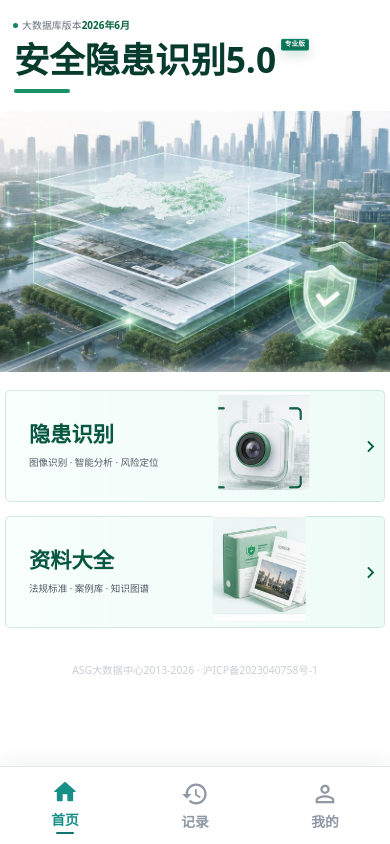
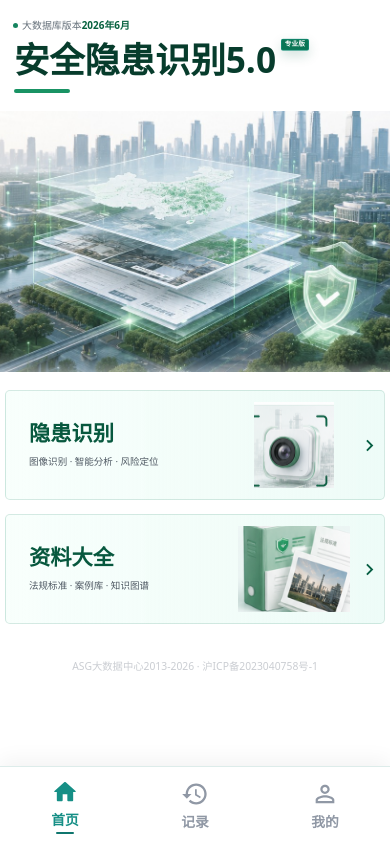
Before and after one commit to mabeibei-coser/asg100, a React (Vite) app: page / in a window 390 px wide. Built offline with nearby package versions, Linux system fonts and the light colour scheme; no server answers.

Commit message:
fix: align mobile home entry artwork

```diff
--- a/package.json
+++ b/package.json
@@ -1,7 +1,7 @@
 {
   "name": "asg100",
   "private": true,
-  "version": "0.1.48",
+  "version": "0.1.49",
   "type": "module",
   "description": "安全隐患识别平台 5.0 专业版 - 隐患识别 + 短信登录 + VIP 会员 + 安防文档库",
   "scripts": {
--- a/src/styles/index.css
+++ b/src/styles/index.css
@@ -2977,9 +2977,9 @@ body::before {
     min-height: 105px;
     border-radius: 5px;
     border-color: rgba(12, 114, 83, 0.15);
-    grid-template-columns: minmax(0, 1fr) minmax(122px, 44%) 18px;
-    gap: 8px;
-    padding: 11px 7px 11px 23px;
+    grid-template-columns: minmax(0, 1fr) 112px 20px;
+    gap: 6px;
+    padding: 11px 8px 11px 23px;
     box-shadow: none;
     background:
       linear-gradient(90deg, rgba(248, 255, 252, 0.98), rgba(232, 249, 244, 0.58)),
@@ -2989,9 +2989,18 @@ body::before {
   .home-entry-image {
     grid-column: 2;
     grid-row: 1;
+    width: 112px;
+    height: 86px;
+    justify-self: end;
+    overflow: hidden;
+  }
+
+  .home-entry-image img {
+    display: block;
     width: 100%;
-    height: 88px;
-    justify-self: end;
+    height: 100%;
+    object-fit: contain;
+    object-position: center center;
   }
 
   .home-entry-copy {
@@ -3020,9 +3029,10 @@ body::before {
   }
 
   .home-entry-card:first-child .home-entry-image img {
-    width: 112%;
-    height: 112%;
-    transform: translate(-7%, -5%);
+    width: 100%;
+    height: 100%;
+    object-position: center center;
+    transform: none;
   }
 
   .home-entry-card:first-child .home-entry-image::after {
@@ -3030,9 +3040,12 @@ body::before {
   }
 
   .home-entry-card:nth-child(2) .home-entry-image img {
-    width: 120%;
-    height: 120%;
-    transform: translate(-10%, -4%);
+    width: 100%;
+    height: 100%;
+    object-fit: cover;
+    object-position: center center;
+    transform: scale(1.16);
+    transform-origin: center center;
   }
 
   .home-entry-arrow {
@@ -3105,7 +3118,7 @@ body::before {
   }
 
   .home-entry-image {
-    height: 84px;
+    height: 86px;
   }
 }
 
```
